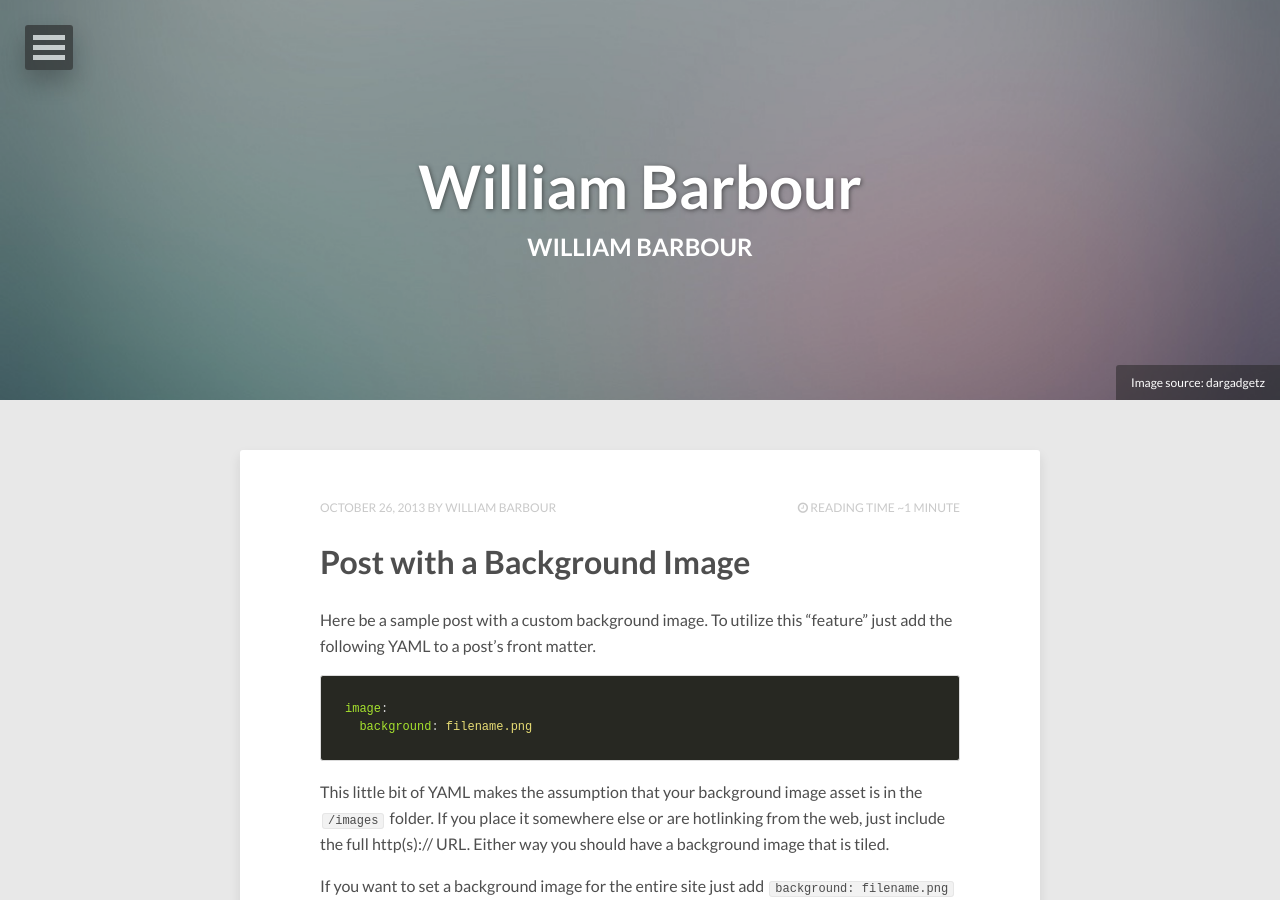
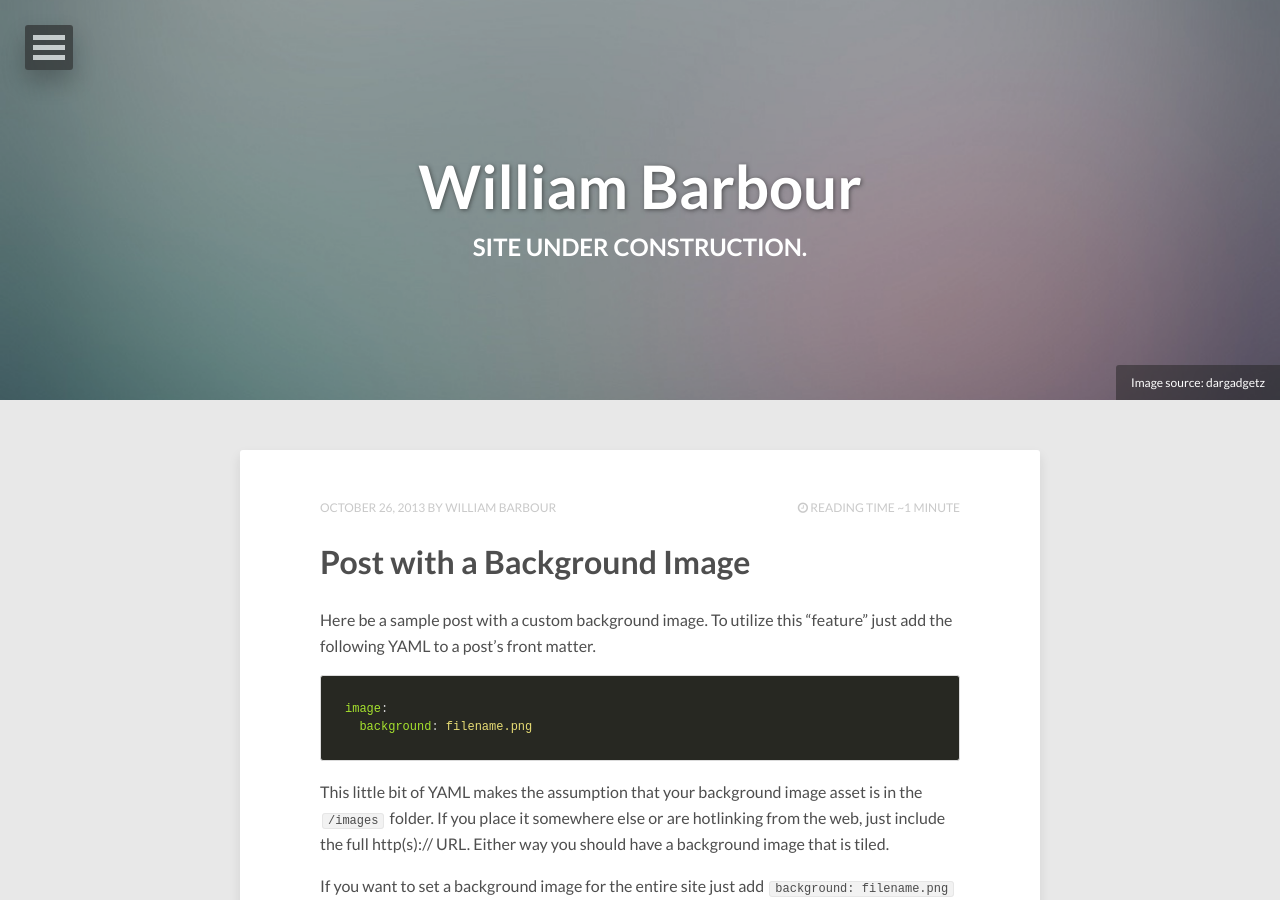
Before and after one commit to barbourww/barbourww.github.io, a Jekyll site: the page built from index.html, in a window 1280 px wide and 900 px high. Built offline with Jekyll 4.4.1, drawn with Linux system fonts in a browser that asks for light colours; nearby versions of some CDN libraries; the list of posts is cut into pages by our own code.

Commit message:
changed subtitle to description

```diff
--- a/_config.yml
+++ b/_config.yml
@@ -5,7 +5,7 @@ reading_time:     true
 words_per_minute: 200
 # Your site's domain goes here (eg: https://mmistakes.github.io, http://yourdomain.com, etc)
 # When testing locally leave blank or use http://localhost:4000
-url:
+url: https://barbourww.github.io/
 
 # Owner/author information
 owner:
--- a/_layouts/post-index.html
+++ b/_layouts/post-index.html
@@ -22,7 +22,7 @@
   <div class="header-title">
     <div class="header-title-wrap">
       <h1>{{ site.title }}</h1>
-      <h2>{{ page.title }}</h2>
+      <h2>{{ page.description }}</h2>
     </div><!-- /.header-title-wrap -->
   </div><!-- /.header-title -->
 </div><!-- /.entry-header -->
```
